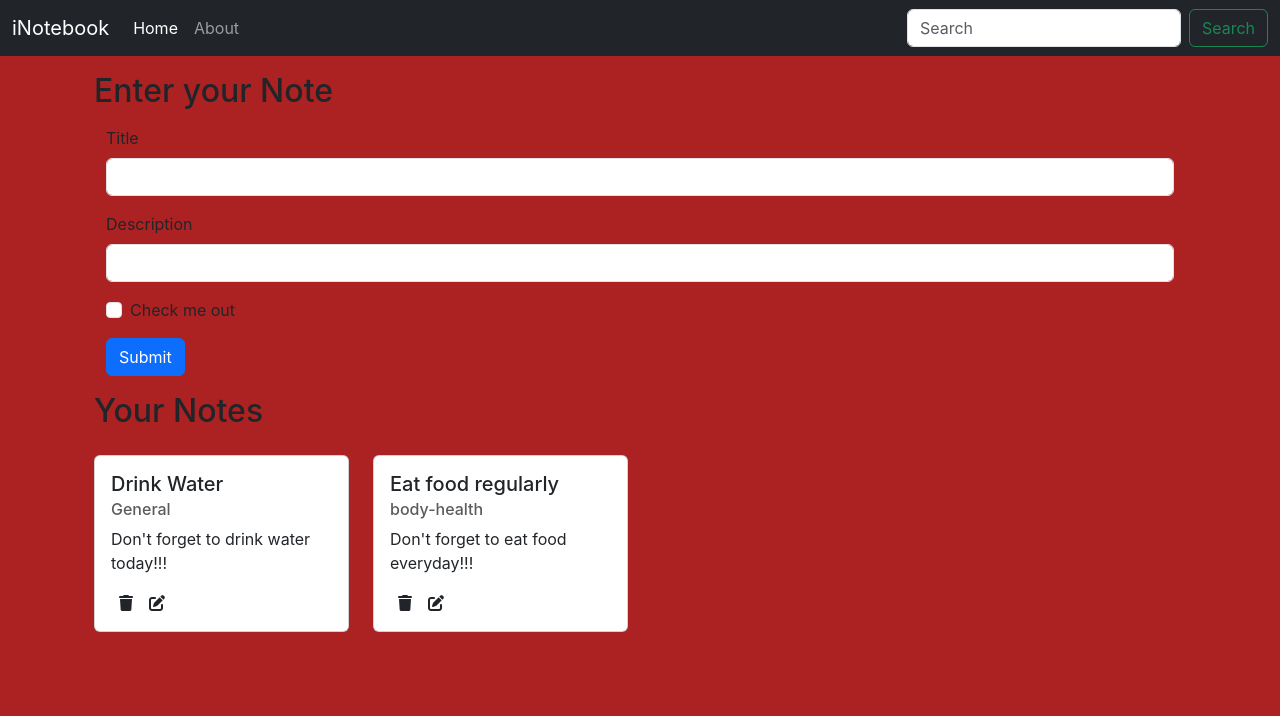
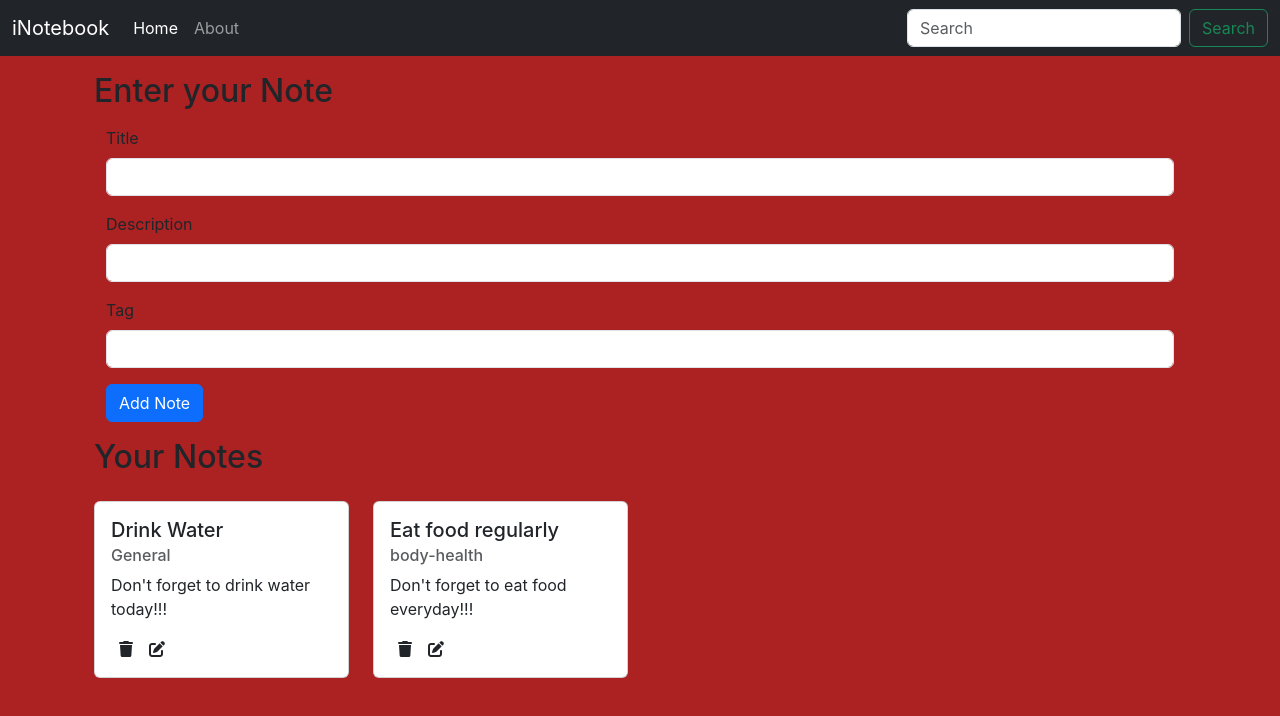
Before and after one commit to sansidsac/iNoteBook, a React (Create React App) app: page / in a window 1280 px wide. Shown: the top 716 px of the page. Built offline with nearby package versions, Linux system fonts and the light colour scheme.

Commit message:
Added Delete Note functionality from client side

```diff
--- a/src/components/AddNote.js
+++ b/src/components/AddNote.js
@@ -44,18 +44,22 @@ const AddNote = () => {
               onChange={handleOnChange}
             />
           </div>
-          <div className="mb-3 form-check">
+          <div className="mb-3">
+            <label htmlFor="tag" className="form-label">
+              Tag
+            </label>
             <input
-              type="checkbox"
-              className="form-check-input"
-              id="exampleCheck1"
+              type="text"
+              className="form-control"
+              id="tag"
+              name='tag'
+              aria-describedby="emailHelp"
+              onChange={handleOnChange}
             />
-            <label className="form-check-label" htmlFor="exampleCheck1">
-              Check me out
-            </label>
           </div>
+
           <button type="submit" className="btn btn-primary" onClick={handleOnClick}>
-            Submit
+            Add Note
           </button>
         </form>
       </div>
--- a/src/components/Home.js
+++ b/src/components/Home.js
@@ -9,8 +9,6 @@ const Home = () => {
   return (
     <div className="container">
 
-
-
     <Notes/>
 
     </div>
--- a/src/components/NoteItem.js
+++ b/src/components/NoteItem.js
@@ -1,6 +1,12 @@
-import React from 'react'
+import React, {useContext} from 'react'
+import NoteContext from "../context/notes/noteContext";
+
 
 const NoteItem = ({note}) => {
+
+  const {deleteNote}=useContext(NoteContext);
+
+
   return (
     <div className='col-md-3 my-3'>
 
@@ -9,7 +15,7 @@ const NoteItem = ({note}) => {
     <h5 className="card-title">{note.title}</h5>
     <h6 className="card-subtitle mb-2 text-body-secondary">{note.tag}</h6>
     <p className="card-text">{note.description}</p>
-    <i className="fa-solid fa-trash mx-2"></i>
+    <i className="fa-solid fa-trash mx-2" onClick={()=>{deleteNote(note._id)}}></i>
     <i className="fa-solid fa-pen-to-square mx-2"></i>
   </div>
 </div>
--- a/src/context/notes/noteState.js
+++ b/src/context/notes/noteState.js
@@ -47,6 +47,8 @@ const NoteState = (props) => {
 
     const deleteNote = (id) => {
 
+      const newNotes = notes.filter((note)=>{return note._id!==id});
+      setNotes(newNotes);
 
     }
 
```
